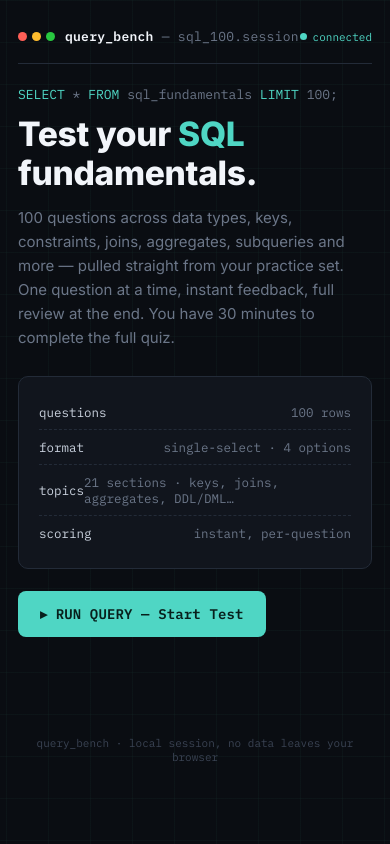
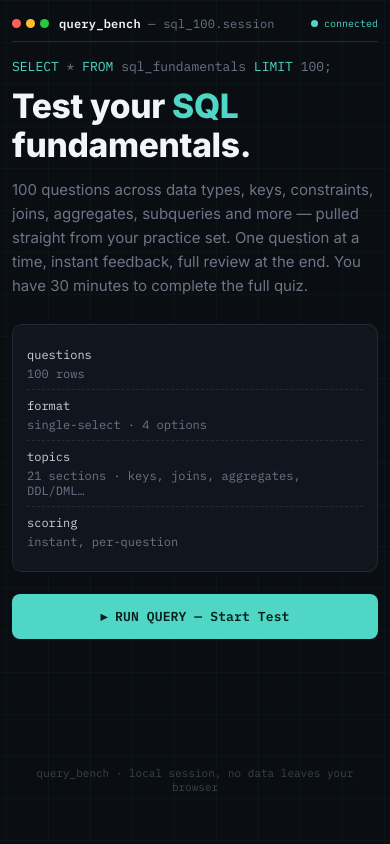
Before and after one commit to mayankpathakmp/sql-test, a React (Vite) app: page / in a window 390 px wide. Built offline with nearby package versions, Linux system fonts and the light colour scheme.

Commit message:
Improve mobile responsive layout

```diff
--- a/src/App.css
+++ b/src/App.css
@@ -308,7 +308,46 @@
     font-family:var(--mono); font-size:11px; color:#3a4353;
   }
 
+  @media (max-width:720px){
+    .app{ padding: 20px 14px 60px; }
+    .topbar{ flex-wrap:wrap; gap:12px; padding-bottom:12px; margin-bottom:18px; }
+    .conn-status{ margin-left:auto; }
+    .schema-panel{ padding:16px 16px; }
+    .schema-panel .row{ padding:8px 0; font-size:12px; }
+    .start-btn{ width:100%; justify-content:center; }
+    .status-row{ flex-wrap:wrap; gap:10px; font-size:11px; }
+    .status-row .section-tag{ margin-top:4px; }
+    .q-card{ padding:20px 18px 18px; }
+    .q-eyebrow{ font-size:10.5px; gap:6px; }
+    .q-text{ font-size:16px; }
+    .q-code{ padding:12px 14px; }
+    .q-code pre{ font-size:12.5px; }
+    .options{ gap:8px; }
+    .option{ padding:11px 12px; font-size:14px; }
+    .option .letter{ min-width:20px; height:20px; font-size:12px; }
+    .feedback-line{ font-size:12px; padding-top:12px; }
+    .nav-row{ flex-direction:column; align-items:stretch; }
+    .nav-row .btn{ width:100%; }
+    .score-chip, .timer-chip{ font-size:11px; }
+  }
+
   @media (max-width:520px){
-    .q-text{ font-size:16px; }
-    .score-panel{ flex-direction:column; align-items:flex-start; }
+    .app{ padding: 16px 12px 50px; }
+    .topbar{ padding-bottom:10px; margin-bottom:16px; }
+    .brand-name{ font-size:12px; }
+    .conn-status{ font-size:10px; }
+    .schema-panel{ padding:14px 14px; }
+    .schema-panel .row{ flex-direction:column; align-items:flex-start; gap:4px; }
+    .start-btn{ padding:14px 16px; font-size:13px; }
+    .progress-bar-track{ height:5px; }
+    .status-row{ font-size:10.5px; }
+    .q-card{ padding:18px 16px 16px; }
+    .q-text{ font-size:15px; }
+    .q-code{ font-size:12px; }
+    .option{ gap:10px; }
+    .option .letter{ min-width:18px; height:18px; }
+    .review-item{ padding:12px 14px; }
+    .review-item .ri-head{ flex-direction:column; align-items:flex-start; gap:4px; }
+    .results-actions{ flex-direction:column; }
+    .score-panel{ gap:16px; }
   }
```
